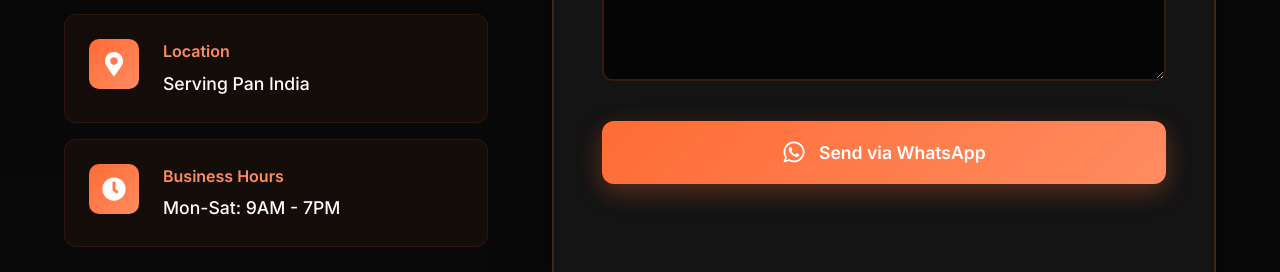
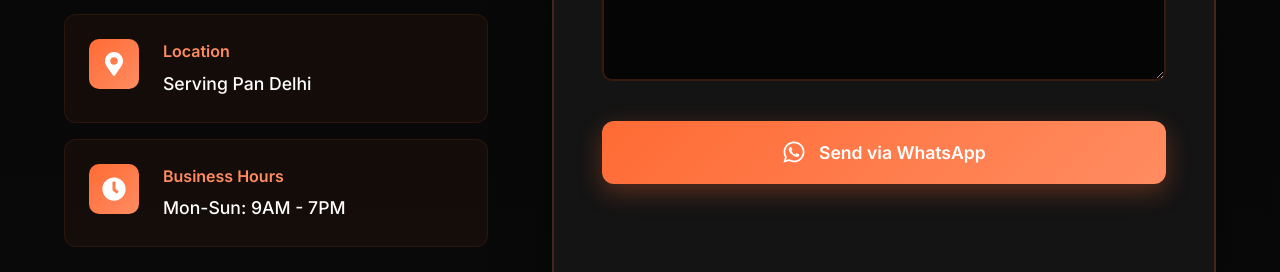
Before and after one commit to Anmolgoel29/TrustorINC, a React (Vite) app: page / in a window 1280 px wide. Shown: the part 4564-4836 px from the top of the page. Built offline with nearby package versions, Linux system fonts and the light colour scheme.

Commit message:
updated contact links

```diff
--- a/src/components/Contact.jsx
+++ b/src/components/Contact.jsx
@@ -31,13 +31,13 @@ const Contact = () => {
       icon: <FaPhone />,
       title: 'Phone',
       info: '+91 7982843604',
-      link: 'tel:+919980876968'
+      link: 'tel:+7982843604'
     },
     {
       icon: <FaWhatsapp />,
       title: 'WhatsApp',
       info: '+91 7982843604',
-      link: 'https://wa.me/919980876968'
+      link: 'https://wa.me/7982843604'
     },
     {
       icon: <FaEnvelope />,
@@ -48,13 +48,13 @@ const Contact = () => {
     {
       icon: <FaMapMarkerAlt />,
       title: 'Location',
-      info: 'Serving Pan India',
+      info: 'Serving Pan Delhi',
       link: null
     },
     {
       icon: <FaClock />,
       title: 'Business Hours',
-      info: 'Mon-Sat: 9AM - 7PM',
+      info: 'Mon-Sun: 9AM - 7PM',
       link: null
     }
   ]
```
